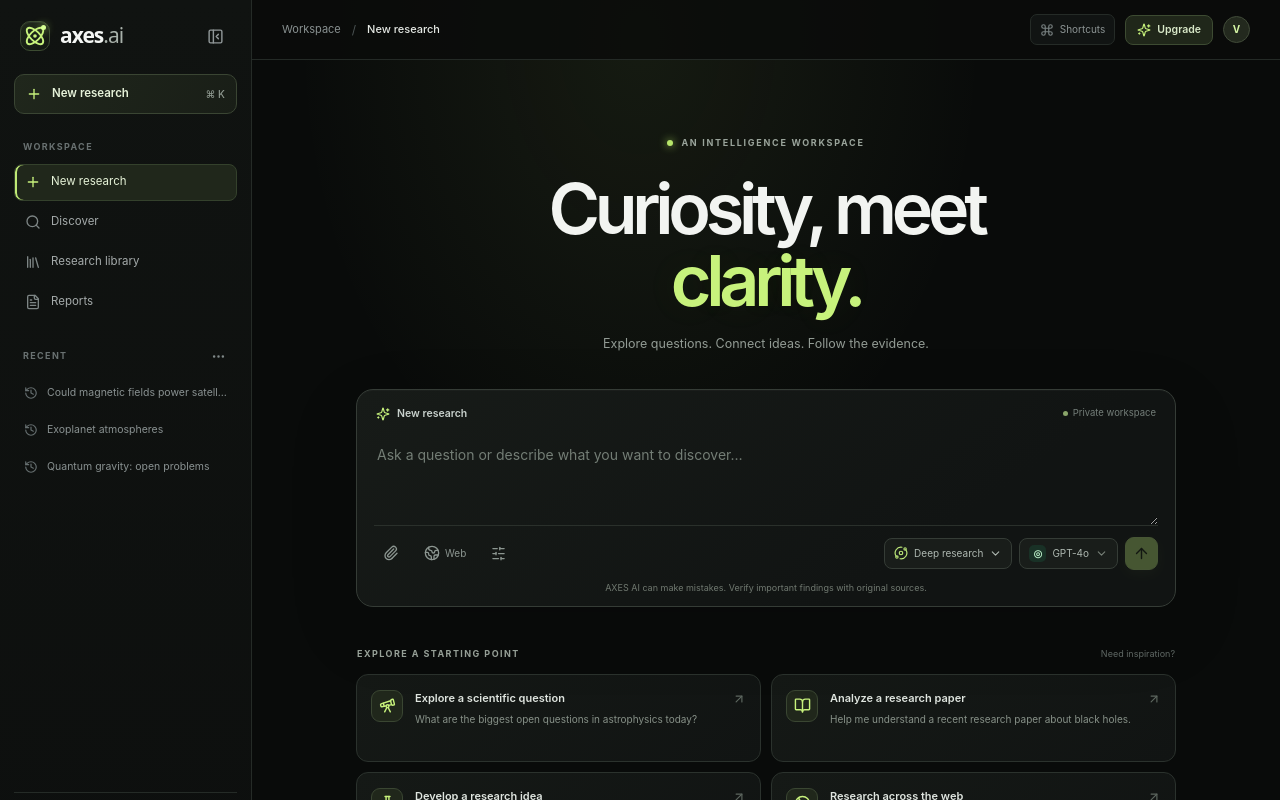
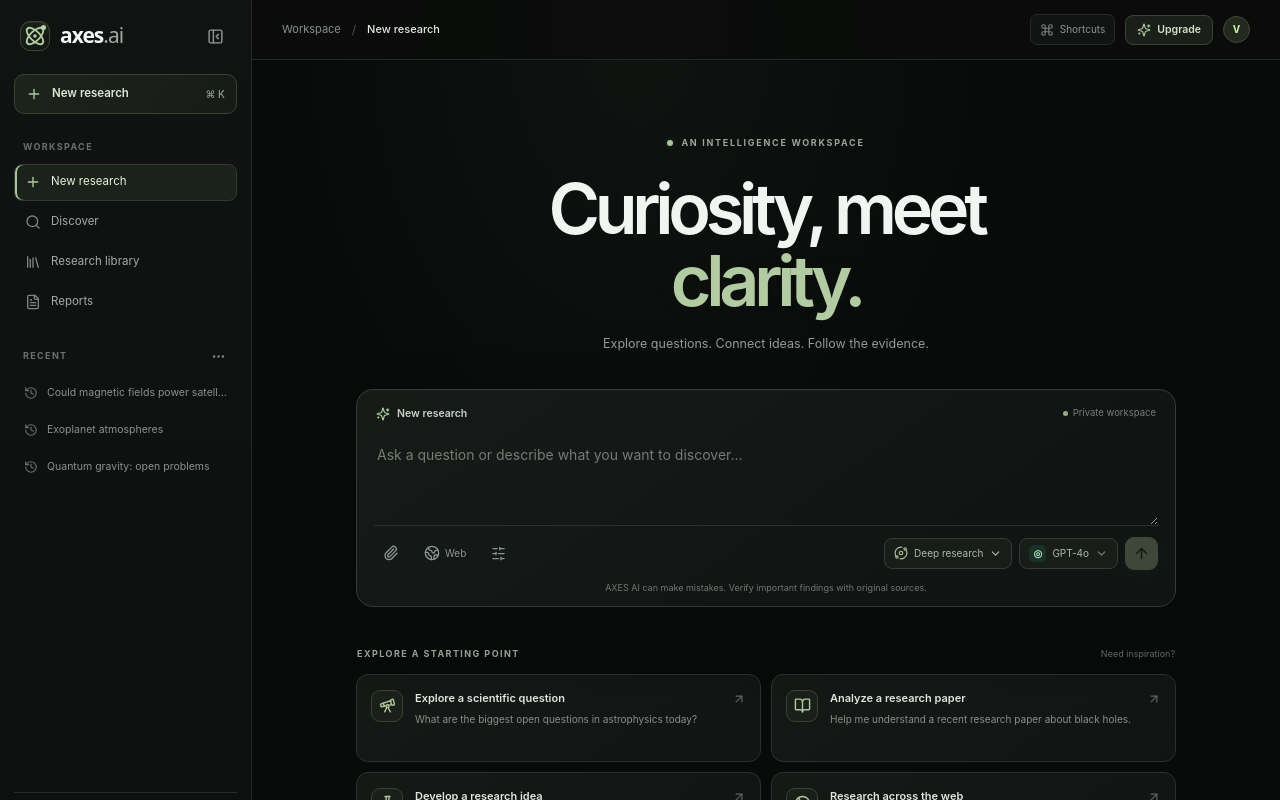
Before and after one commit to shamikghosh187-ux/API-Flow, a Next.js app: page / in a window 1280 px wide. Shown: the top 800 px of the page. Built offline with nearby package versions, Linux system fonts and the light colour scheme.

Commit message:
Tone down lime accents with muted sage palette

```diff
--- a/src/app/globals.css
+++ b/src/app/globals.css
@@ -86,3 +86,27 @@ button:focus-visible,textarea:focus-visible{outline:2px solid #b9e866;outline-of
 button{transition:background .16s,border-color .16s,color .16s,transform .16s}.icon-button{border-radius:9px}
 @media(max-width:760px){.axes-topbar{padding:0 13px}.research-scroll{padding:0 16px}.research-content{padding-top:52px}.welcome-title{margin-bottom:28px}.welcome-title h1{font-size:clamp(42px,10vw,57px)}.suggestion-card{min-height:76px}.workspace-footer{font-size:8px}.topbar-help{display:none}}
 @media(max-width:420px){.research-content{padding-top:40px}.welcome-title h1{font-size:42px}.model-select{max-width:120px}}
+
+/* Softer, less-lime accent palette */
+:root{--green:#a9c49a;--green-dim:#8faa80;--accent-sage:#a9c49a}
+button:focus-visible,textarea:focus-visible{outline-color:#a9c49a}
+.axes-app{background:radial-gradient(ellipse at 50% 4%,rgba(145,174,126,.045),transparent 38%),#090b0a}
+.axes-brand>span:last-child .brand-ai{color:#a0aaa1!important}
+.axes-symbol{color:#b0cba0;border-color:#394638;background:linear-gradient(145deg,#1b211a,#111512)}
+.axes-symbol i{background:#b8d2a7;box-shadow:0 0 8px #a9c49a55}
+.new-research{color:#dce7d7;border-color:#394437;background:linear-gradient(120deg,#1d241c,#171b16)}.new-research>svg{color:#b0cba0}.new-research:hover{background:#242d22;border-color:#4a5945}
+.nav-item.active{background:#1b211b;border-color:#303b2f;box-shadow:inset 2px 0 #a9c49a}.nav-item.active svg{color:#b0cba0}
+.status-dot,.footer-dot{background:#a9c49a;box-shadow:0 0 8px #a9c49a40}
+.welcome-title h1 em{color:#b2cba2;text-shadow:0 0 32px #a9c49a0c}
+.composer-label svg{color:#b0cba0}.private-label span{background:#93ad84}
+.mode-select svg:first-child{color:#a9c49a}
+.model-menu>button>svg{color:#a9c49a}
+.send-button,.session-composer>button{border-color:#a5be96;background:#a5be96;color:#172015;box-shadow:0 4px 14px #a5be9618}
+.send-button:hover:not(:disabled),.session-composer>button:hover:not(:disabled){background:#b8cdaa}
+.suggestion-card:hover .suggestion-arrow,.suggestion-heading button:hover{color:#a9c49a}
+.suggestion-icon{background:#1a2019;border-color:#374333;color:#aec69e}
+.session-icon,.placeholder-icon{color:#aec69e;border-color:#354132;background:#191f18}
+.session-placeholder button{color:#c5d8ba;border-color:#394536;background:#1a2018}
+.session-star:hover{color:#a9c49a}
+.upgrade-button{background:#1a2019;border-color:#394536;color:#d3dfca}.upgrade-button svg{color:#a9c49a}.upgrade-button:hover{background:#222a20}
+@media(prefers-reduced-motion:reduce){.suggestion-card:hover{transform:none}}
```
